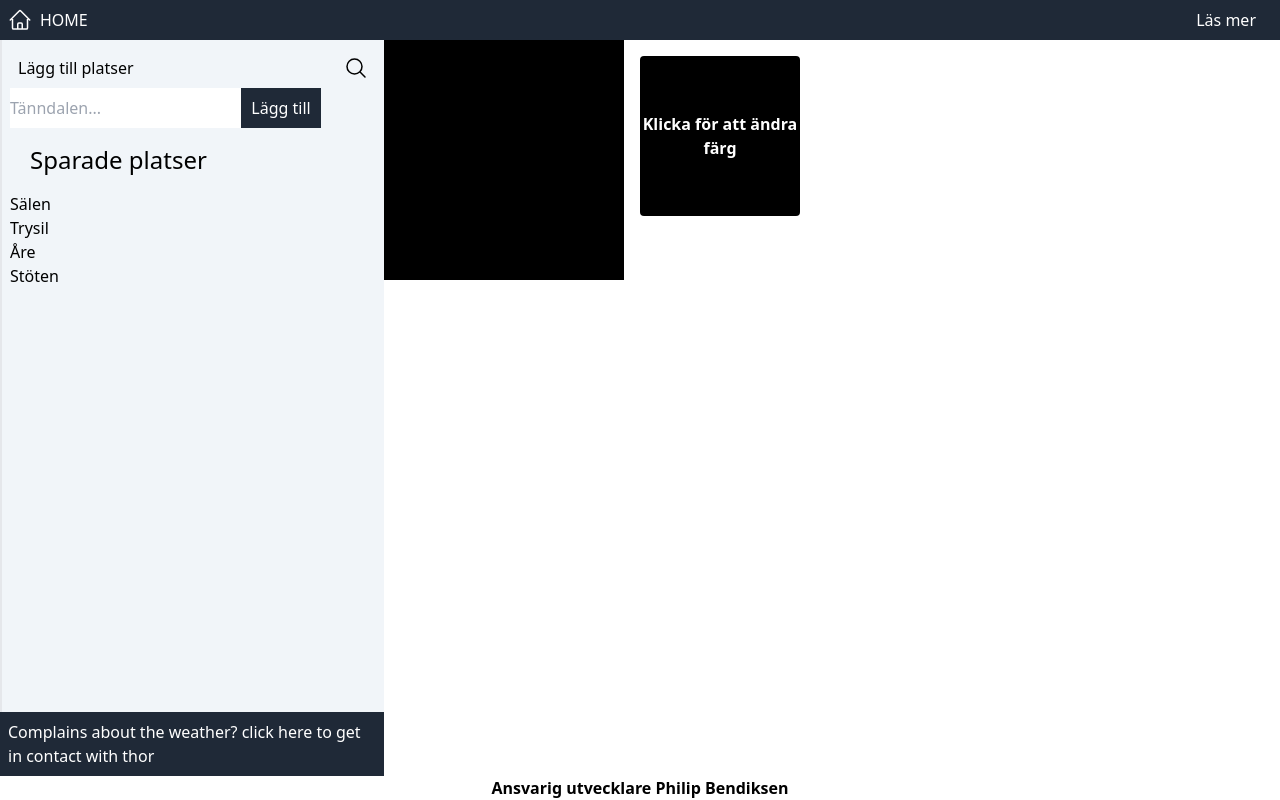
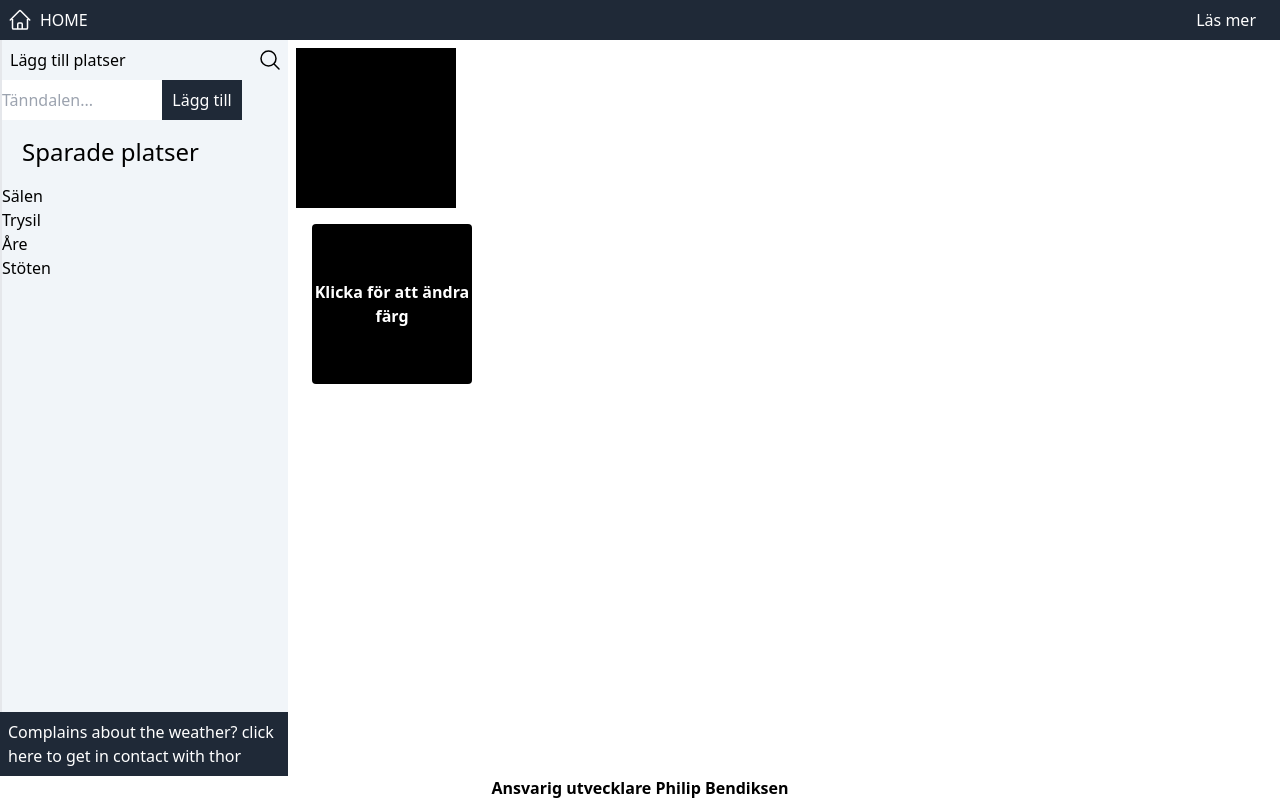
Before and after one commit to Philipbendiksen/WeatherApp, a React (Vite) app: page / in a window 1280 px wide. Built offline with nearby package versions, Linux system fonts and the light colour scheme.

Commit message:
Updated responsive

```diff
--- a/src/AppLayout.tsx
+++ b/src/AppLayout.tsx
@@ -10,27 +10,26 @@ function AppLayout() {
       <Header />
 
       <div className="flex flex-1">
-
         {/* SIDEBAR */}
-        <aside className="flex max-w-96 bg-slate-100 border-l-2 w-96 p-2 flex-col">
-            <LocationInput />
-            <SavedLocations />
+        <aside className="flex bg-slate-100 border-l-2 md:w-72 w-44 flex-col">
+          <LocationInput />
+          <SavedLocations />
         </aside>
 
-
-       {/* Kolla koppling mellan "Home-page, MainArea, LocationPage! Dessa printar alla ut content i Main området. " */}
-        <main >
+        {/* Kolla koppling mellan "Home-page, MainArea, LocationPage! Dessa printar alla ut content i Main området. " */}
+        <main>
           <Outlet />
         </main>
-
       </div>
 
-
-      <Link to="Complaints" className="bg-gray-800 p-2 flex text-white md:max-w-96">Complains about the weather? click here to get in contact with thor</Link>
+      <Link
+        to="Complaints"
+        className="bg-gray-800 p-2  text-white flex md:w-72 w-44"
+      >
+        Complains about the weather? click here to get in contact with thor
+      </Link>
       <Footer />
     </div>
-
-
   );
 }
 
--- a/src/Pages/Main-area.tsx
+++ b/src/Pages/Main-area.tsx
@@ -1,24 +1,24 @@
-
 /* Detta är en del av main ytan */
 
-import { useState } from 'react';
+import { useState } from "react";
 
 function MainArea() {
-  const [boxColor, setBoxColor] = useState('black');
+  const [boxColor, setBoxColor] = useState("black");
 
   const changeColor = () => {
-    const newColor = boxColor === 'black' ? 'orange' : 'black';
+    const newColor = boxColor === "black" ? "orange" : "black";
     setBoxColor(newColor);
-
-
   };
 
   return (
-    <div className="flex flex-1 max-w-100%">
-      <div
-        className="w-60 h-60"
-        style={{ backgroundColor: boxColor }} ></div>
-      <button className="bg-black hover:bg-slate-800 text-white w-40 h-40 m-4 font-bold rounded" onClick={changeColor}> Klicka för att ändra färg </button>
+    <div className="flex flex-1 max-w-100% flex-col p-2">
+      <div className="w-40 h-40 " style={{ backgroundColor: boxColor }}></div>
+      <button
+        className="bg-black hover:bg-slate-800 text-white w-40 h-40 m-4 font-bold rounded"
+        onClick={changeColor}
+      >
+        {"  Klicka för att ändra färg "}
+      </button>
     </div>
   );
 }
--- a/src/Pages/Saved-locations.tsx
+++ b/src/Pages/Saved-locations.tsx
@@ -21,14 +21,15 @@ function SavedLocations() {
   };
 
   return (
-    <div className="flex flex-col">
+    <div className="flex flex-col md:w-72 w-40">
       <div className="flex flex-col">
         <div className="flex justify-between p-2">
           <span>Lägg till platser</span>
           <MagnifyingGlassIcon className="w-6 h-6" />
         </div>
-        <div className="flex">
+        <div className="flex flex-col md:flex-row w-72">
           <input
+            className="max-w-40"
             placeholder="Tänndalen..."
             value={searchTerm}
             onChange={(e) => setSearchTerm(e.target.value)}
```
Also changed, not shown: src/components/Footer.tsx (+8 -12 lines).
